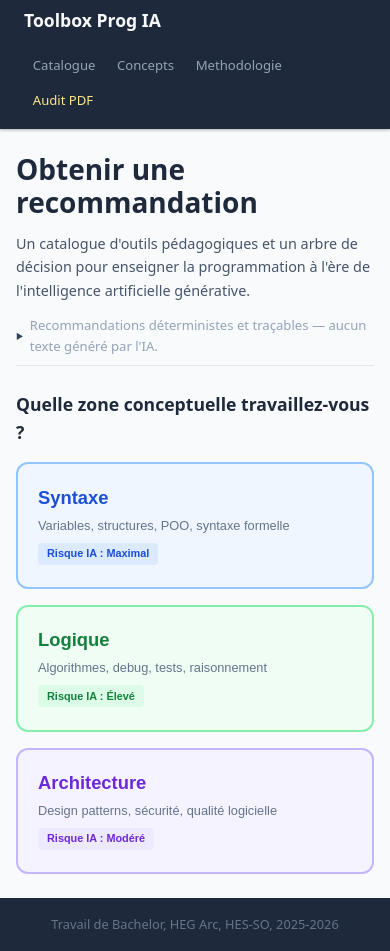
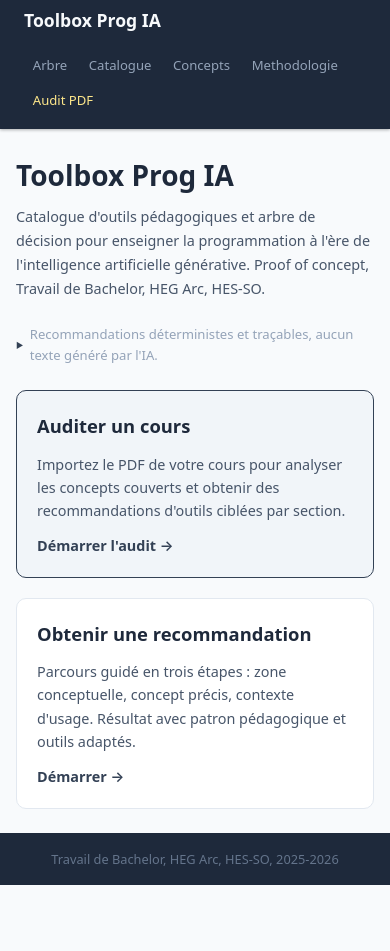
Before and after one commit to NeatLovin/toolbox-prog-ia, a Vue app: page /audit in a window 390 px wide. After the commit the page ends 885 px from the top, so only its background shows below. Built offline with nearby package versions, Linux system fonts and the light colour scheme.

Commit message:
feat: add navigation link to ArboreView and implement router redirection for non-localhost users

```diff
--- a/src/App.vue
+++ b/src/App.vue
@@ -8,6 +8,7 @@ const isLocal = ['localhost', '127.0.0.1'].includes(window.location.hostname)
       <nav class="nav-container" aria-label="Navigation principale">
         <router-link to="/" class="site-title">Toolbox Prog IA</router-link>
         <ul class="nav-links">
+          <li><router-link to="/arbre">Arbre</router-link></li>
           <li><router-link to="/catalogue">Catalogue</router-link></li>
           <li><router-link to="/concepts">Concepts</router-link></li>
           <li><router-link to="/methodologie">Methodologie</router-link></li>
--- a/src/router/index.js
+++ b/src/router/index.js
@@ -1,15 +1,25 @@
 import { createRouter, createWebHashHistory } from 'vue-router'
+import HomeView from '../views/HomeView.vue'
 
 const routes = [
-  { path: '/',            component: () => import('../views/ArboreView.vue') },
-  { path: '/arbre',       redirect: '/' },
+  { path: '/',            component: HomeView },
+  { path: '/arbre',       component: () => import('../views/ArboreView.vue') },
   { path: '/catalogue',   component: () => import('../views/CatalogueView.vue') },
   { path: '/concepts',    component: () => import('../views/ConceptsView.vue') },
   { path: '/methodologie',component: () => import('../views/MethodologieView.vue') },
   { path: '/audit',       component: () => import('../views/AuditView.vue') }
 ]
 
-export default createRouter({
+const router = createRouter({
   history: createWebHashHistory('/toolbox-prog-ia/'),
   routes
 })
+
+// En dehors de localhost, '/' redirige vers l'arbre (pas de carte audit inaccessible)
+router.beforeEach((to, from, next) => {
+  const isLocal = ['localhost', '127.0.0.1'].includes(window.location.hostname)
+  if (to.path === '/' && !isLocal) next('/arbre')
+  else next()
+})
+
+export default router
--- a/src/views/HomeView.vue
+++ b/src/views/HomeView.vue
@@ -1,187 +1,119 @@
 <template>
   <div class="home">
-    <section class="hero">
+
+    <div class="ui-page-header">
       <h1>Toolbox Prog IA</h1>
-      <p class="subtitle">
-        Un catalogue d'outils pedagogiques et un arbre de decision pour enseigner la programmation
-        a l'heure de l'intelligence artificielle generative.
+      <p>
+        Catalogue d'outils pédagogiques et arbre de décision pour enseigner la programmation
+        à l'ère de l'intelligence artificielle générative.
+        Proof of concept, Travail de Bachelor, HEG Arc, HES-SO.
       </p>
-      <p class="context">
-        Proof of concept, Travail de Bachelor, HEG Arc, HES-SO
-      </p>
-    </section>
+    </div>
 
-    <section class="cards-grid">
-      <router-link to="/arbre" class="feature-card feature-card--primary">
-        <div class="card-icon">&#128270;</div>
+    <p class="trust-line">
+      Recommandations déterministes et traçables, aucun texte généré par l'IA.
+    </p>
+
+    <div class="hub-grid">
+
+      <router-link to="/audit" class="hub-card hub-card--audit ui-card">
+        <h2>Auditer un cours</h2>
+        <p>
+          Importez le PDF de votre cours pour analyser les concepts couverts
+          et obtenir des recommandations d'outils ciblées par section.
+        </p>
+        <span class="hub-cta">Démarrer l'audit →</span>
+      </router-link>
+
+      <router-link to="/arbre" class="hub-card ui-card">
         <h2>Obtenir une recommandation</h2>
         <p>
-          Choisissez une zone conceptuelle (Syntaxe, Logique, Architecture),
-          precisez le concept vise et le contexte d'usage : vous obtenez
-          les outils adaptes et un patron d'activite pedagogique.
+          Parcours guidé en trois étapes : zone conceptuelle, concept précis, contexte d'usage.
+          Résultat avec patron pédagogique et outils adaptés.
         </p>
-        <span class="card-cta">Demarrer l'arbre &rarr;</span>
+        <span class="hub-cta">Démarrer →</span>
       </router-link>
 
-      <router-link to="/catalogue" class="feature-card">
-        <div class="card-icon">&#128218;</div>
-        <h2>Explorer les outils</h2>
-        <p>
-          Parcourez les {{ toolCount }} outils repertories. Filtrez par famille
-          pedagogique, robustesse face a l'IA, cout de mise en oeuvre ou fil rouge.
-        </p>
-        <span class="card-cta">Voir le catalogue &rarr;</span>
-      </router-link>
+    </div>
 
-      <router-link to="/methodologie" class="feature-card">
-        <div class="card-icon">&#128196;</div>
-        <h2>Comprendre la demarche</h2>
-        <p>
-          Contexte du Travail de Bachelor, modele de donnees et logique
-          de recommandation. Tout est tracable jusqu'a la cartographie source.
-        </p>
-        <span class="card-cta">Voir la methodologie &rarr;</span>
-      </router-link>
-    </section>
-
-    <section class="value-banner">
-      <div class="value-item">
-        <span class="value-icon">&#9654;</span>
-        <p>Chaque recommandation est deterministe et tracable : aucun texte genere.</p>
-      </div>
-      <div class="value-item">
-        <span class="value-icon">&#9654;</span>
-        <p>{{ toolCount }} outils couvrant {{ conceptCount }} sous-concepts de programmation.</p>
-      </div>
-      <div class="value-item">
-        <span class="value-icon">&#9654;</span>
-        <p>Patrons pedagogiques ancres dans l'alignement constructif (Biggs 1996).</p>
-      </div>
-    </section>
   </div>
 </template>
 
 <script setup>
-import { useData } from '../composables/useData.js'
-
-const { tools, concepts } = useData()
-const toolCount    = tools.length
-const conceptCount = concepts.length
+// Ce composant n'est rendu qu'en local.
+// Le guard router (beforeEach) redirige '/' vers '/arbre' hors localhost.
 </script>
 
 <style scoped>
 .home {
   display: flex;
   flex-direction: column;
-  gap: var(--space-10);
+  gap: var(--space-6);
+  max-width: 740px;
 }
 
-.hero {
-  text-align: center;
-  padding: var(--space-10) var(--space-4);
+.trust-line {
+  font-size: var(--text-sm);
+  color: var(--color-text-placeholder);
+  display: flex;
+  align-items: center;
+  gap: 0.4rem;
 }
 
-.hero h1 {
-  font-size: var(--text-4xl);
-  font-weight: 800;
-  color: var(--color-text);
-  margin-bottom: var(--space-4);
+.trust-line::before {
+  content: '▶';
+  font-size: 0.5rem;
+  color: var(--color-accent);
+  flex-shrink: 0;
 }
 
-.subtitle {
-  font-size: 1.1rem;
-  color: var(--color-text-muted);
-  max-width: 600px;
-  margin: 0 auto var(--space-3);
-  line-height: 1.65;
+.hub-grid {
+  display: grid;
+  grid-template-columns: 1fr 1fr;
+  gap: var(--space-5);
 }
 
-.context {
-  font-size: 0.85rem;
-  color: var(--color-text-placeholder);
-}
-
-.cards-grid {
-  display: grid;
-  grid-template-columns: repeat(auto-fit, minmax(260px, 1fr));
-  gap: var(--space-6);
-}
-
-.feature-card {
+.hub-card {
   display: flex;
   flex-direction: column;
   gap: var(--space-3);
-  background: var(--color-surface);
-  border: 1px solid var(--color-border);
-  border-radius: var(--radius-2xl);
-  padding: 1.75rem;
-  transition: box-shadow 0.15s, transform 0.15s;
-  cursor: pointer;
+  text-decoration: none;
+  transition: box-shadow 0.15s, transform 0.12s, border-color 0.15s;
 }
 
-.feature-card:hover {
+.hub-card:hover {
   box-shadow: var(--shadow-lg);
   transform: translateY(-2px);
+  border-color: var(--color-accent);
 }
 
-.feature-card--primary {
+.hub-card--audit {
   border-color: var(--color-accent);
   background: var(--color-accent-subtle);
 }
 
-.card-icon { font-size: 2rem; }
-
-.feature-card h2 {
+.hub-card h2 {
   font-size: var(--text-xl);
   font-weight: 700;
   color: var(--color-text);
 }
 
-.feature-card p {
+.hub-card p {
   font-size: var(--text-base);
   color: var(--color-text-muted);
   flex: 1;
   line-height: 1.6;
 }
 
-.card-cta {
+.hub-cta {
   font-size: var(--text-base);
   font-weight: 600;
   color: var(--color-accent);
   margin-top: auto;
 }
 
-.feature-card--primary .card-cta { color: var(--color-accent-hover); }
-
-/* Banniere valeur */
-.value-banner {
-  display: flex;
-  flex-direction: column;
-  gap: var(--space-3);
-  padding: var(--space-6);
-  background: var(--color-surface);
-  border: 1px solid var(--color-border);
-  border-radius: var(--radius-2xl);
-}
-
-.value-item {
-  display: flex;
-  align-items: flex-start;
-  gap: var(--space-3);
-  font-size: var(--text-base);
-  color: var(--color-text-muted);
-  line-height: 1.55;
-}
-
-.value-icon {
-  color: var(--color-accent);
-  font-size: 0.6rem;
-  margin-top: 0.45rem;
-  flex-shrink: 0;
-}
-
-@media (max-width: 640px) {
-  .cards-grid { grid-template-columns: 1fr; }
-  .hero h1    { font-size: var(--text-3xl); }
+@media (max-width: 600px) {
+  .home      { max-width: 100%; }
+  .hub-grid  { grid-template-columns: 1fr; }
 }
 </style>
```
